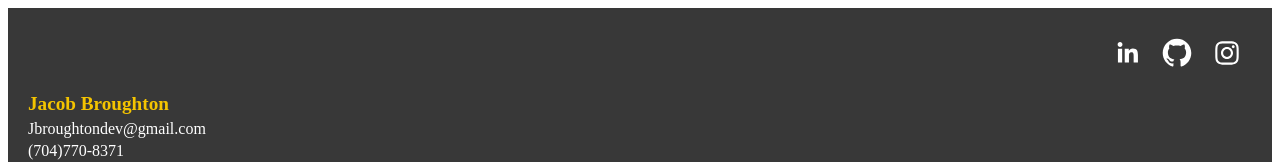
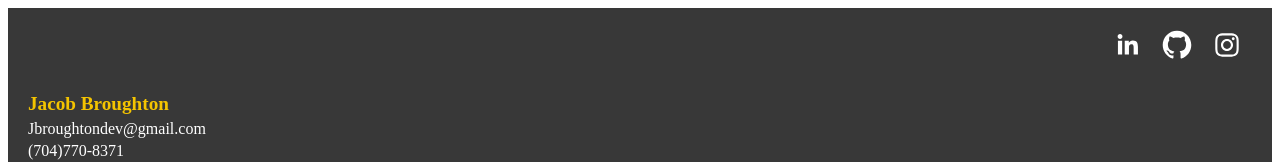
Before and after one commit to jlbroughton88/Portfolio-Next, a Next.js app: page /comps/footer in a window 1280 px wide. Shown: the top 162 px of the page. Built offline with nearby package versions, Linux system fonts and the light colour scheme.

Commit message:
fixed svg issue

```diff
--- a/pages/comps/icons/downArrow.js
+++ b/pages/comps/icons/downArrow.js
@@ -10,7 +10,7 @@ const DownArrow = () => {
         display: "inline-block"
     }
     return (
-        <svg  height="100%" version="1.1" xmlns="http://www.w3.org/2000/svg" style={style1}>
+        <svg  className="downArrow" height="100%" version="1.1" xmlns="http://www.w3.org/2000/svg" style={style1}>
             <path d="M1.789,8.48c-0.099,-0.083 -0.226,-0.123 -0.355,-0.112c-0.128,0.011 -0.247,0.073 -0.329,0.172c-0.098,0.117 -0.207,0.247 -0.306,0.365c-0.086,0.103 -0.128,0.236 -0.116,0.37c0.011,0.135 0.076,0.259 0.179,0.345c1.732,1.45 8.748,7.327 11.063,9.266c0.197,0.166 0.453,0.246 0.709,0.223c0.257,-0.022 0.494,-0.146 0.66,-0.344c0.175,-0.209 0.319,-0.381 0.319,-0.381c0,0 -9.778,-8.191 -11.824,-9.904Z" />
             {/* <path d="M13.234,6.373c0,-0.269 -0.218,-0.486 -0.486,-0.486c-0.153,0 -0.321,0 -0.476,0c-0.134,0 -0.263,0.053 -0.359,0.149c-0.095,0.095 -0.148,0.224 -0.148,0.359c0,1.644 0,6.828 0,8.758c0,0.406 0.329,0.734 0.734,0.734c0,0 0.001,0 0.001,0c0.195,0 0.382,-0.077 0.519,-0.215c0.138,-0.137 0.215,-0.324 0.215,-0.519c0,-1.939 0,-7.16 0,-8.78Z" />
             <path d="M15.473,9.891c0,-0.129 -0.051,-0.253 -0.143,-0.344c-0.091,-0.091 -0.214,-0.142 -0.343,-0.142c-0.153,0 -0.322,0 -0.476,0c-0.134,0 -0.264,0.053 -0.359,0.148c-0.095,0.096 -0.149,0.225 -0.149,0.359c0,0.89 0.001,2.731 0.001,3.759c0,0.194 0.077,0.381 0.215,0.519c0.137,0.137 0.324,0.215 0.519,0.215c0,0 0.001,0 0.001,0c0.195,0 0.381,-0.078 0.519,-0.215c0.138,-0.138 0.215,-0.325 0.215,-0.519c0,-1.037 0,-2.9 0,-3.78Z" />
--- a/public/css/footer.scss
+++ b/public/css/footer.scss
@@ -37,7 +37,7 @@ p{ margin: 0; font-family: "Open Sans Bold"};
         justify-content: flex-end;
         height: 40%;
         width: 100%;
-        padding-top: 20px;
+        padding-top: 12px;
 
         .subTopDiv{
             display: flex;
--- a/public/css/index.scss
+++ b/public/css/index.scss
@@ -128,13 +128,11 @@ h1, h2, h3, h4, h5, h6, p, li {
     color: #ffffff;
 }
 
-
-
 strong{
     font-weight: 800;
 }
 
-svg{
+.downArrow{
     position: absolute;
     display: inline-block;
     align-self: center;
```
